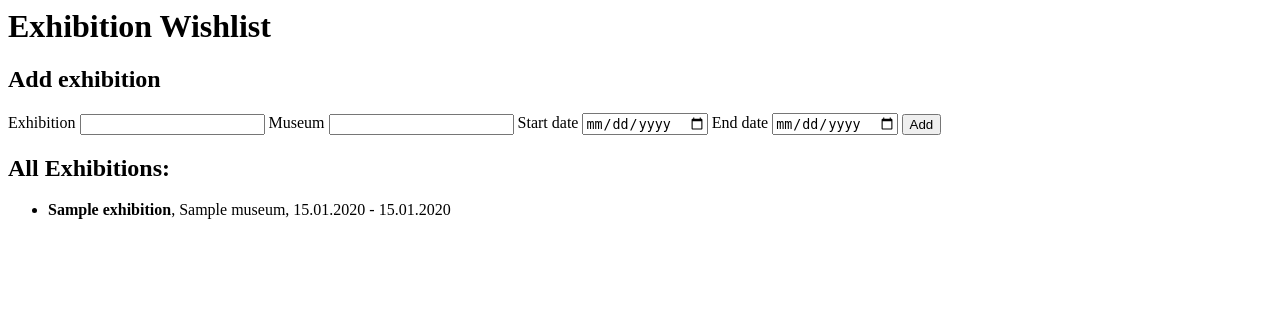
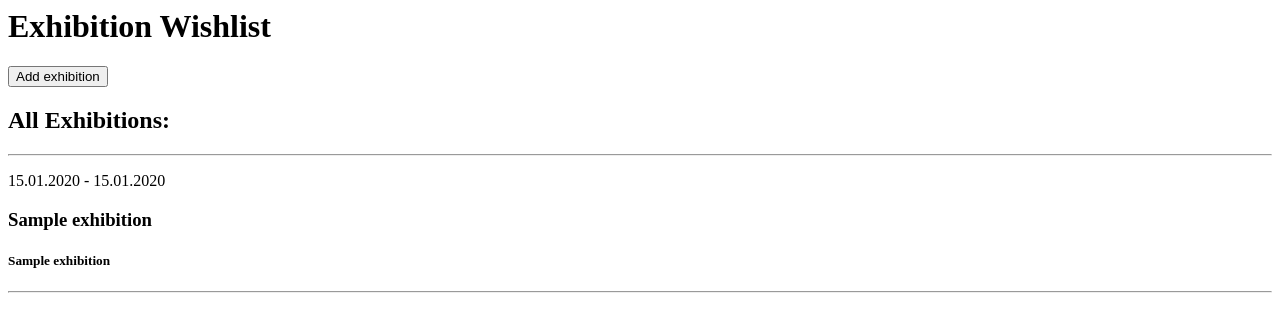
Before and after one commit to johannalehto/exhibition-wishlist, a Flask app: template templates/index.html in a window 1280 px wide. Shown: the top 332 px of the page. Run offline with Flask 3, Linux system fonts and the light colour scheme; the template is opened without the code that fills it: most values are stand-ins (such as "Sample title", 1, 10 or a date in 2020).

Commit message:
Refactor: remove pydantic models, add db methods for creating exhibition, fetch all in index.html

```diff
--- a/app.py
+++ b/app.py
@@ -1,61 +1,80 @@
-import datetime
+from os import getenv
 
-from flask import Flask
-from flask import redirect, render_template, request
-from pydantic import BaseModel
+from flask import Flask, redirect, render_template, request
+from flask_sqlalchemy import SQLAlchemy
+from sqlalchemy import text
 
-from flask_sqlalchemy import SQLAlchemy
 app = Flask(__name__)
-app.config["SQLALCHEMY_DATABASE_URI"] = "postgresql:///johannalehto"
+app.config["SQLALCHEMY_DATABASE_URI"] = getenv("DATABASE_URL")
 db = SQLAlchemy(app)
 
 
-class ExhibitionEntry(BaseModel):
-    name: str
-    museum: str
-    start_date: datetime.date
-    end_date: datetime.date
+@app.route("/", methods=["GET", "POST"])
+def index():
+    sql = text(
+        """
+        SELECT e.exhibition_name, e.start_date, e.end_date, m.museum_name
+        FROM exhibitions e
+        JOIN museums m ON e.museum_id = m.id
+    """
+    )
+    result = db.session.execute(sql)
+    all_exhibitions = result.fetchall()
+    return render_template("index.html", all_exhibitions=all_exhibitions)
 
 
-all_exhibitions = []
+def handle_museum(museum_name: str) -> int:
+    sql = text("SELECT id FROM museums WHERE museum_name = :museum_name")
+    result = db.session.execute(sql, {"museum_name": museum_name})
+    existing_museum_id = result.fetchone()
+
+    if existing_museum_id:
+        return existing_museum_id[0]
+    else:
+        sql = text(
+            "INSERT INTO museums (museum_name) VALUES (:museum_name) RETURNING id"
+        )
+        result = db.session.execute(sql, {"museum_name": museum_name})
+        new_museum_id = result.fetchone()
+        db.session.commit()
+        return new_museum_id[0]
 
 
-def create_exhibition_entry(
-        exhibition_name: str, museum_name: str, start_date: datetime, end_date: datetime
-) -> ExhibitionEntry | None:
-    return ExhibitionEntry(
-        name=exhibition_name if exhibition_name else None,
-        museum=museum_name if museum_name else None,
-        start_date=start_date if start_date else None,
-        end_date=end_date if end_date else None
-    )
-
-@app.route("/", methods=["GET", "POST"])
-def index():
-    if request.method == "POST":
-        exhibition_entry = create_exhibition_entry(
-            exhibition_name=str(request.form["exhibition_name"]),
-            museum_name=str(request.form["museum_name"]),
-            start_date=request.form["start_date"],
-            end_date=request.form["end_date"]
-        )
-        all_exhibitions.append(exhibition_entry)
-
-    result = db.session.execute("SELECT exhibition_name FROM exhibitions")
-    exhibitions = result.fetchall()
-    return render_template(
-        "index.html",
-        all_exhibitions=all_exhibitions
-    )
-
-
-@app.route("/add_exhibition")
+@app.route("/add_exhibition", methods=["GET"])
 def add_exhibition():
     return render_template("add_exhibition.html")
 
 
+@app.route("/create_exhibition", methods=["POST"])
+def create_exhibition():
+    exhibition_name = request.form["exhibition_name"]
+    museum_name = request.form["museum_name"]
+    start_date = request.form["start_date"]
+    end_date = request.form["end_date"]
+
+    museum_id = handle_museum(museum_name)
+
+    new_exhibition = {
+        "exhibition_name": exhibition_name,
+        "museum_id": museum_id,
+        "start_date": start_date,
+        "end_date": end_date,
+    }
+    sql = text(
+        """
+        INSERT INTO exhibitions (exhibition_name, museum_id, start_date, end_date)
+        VALUES (:exhibition_name, :museum_id, :start_date, :end_date)
+    """
+    )
+    try:
+        db.session.execute(sql, new_exhibition)
+        db.session.commit()
+    except Exception as e:
+        print("&&&& Error is this:", e)
+        print("&&&& new_exhibition values are these:", new_exhibition)
+    return redirect("/")
+
+
 @app.route("/exhibitions", methods=["POST"])
 def exhibitions():
-    return render_template(
-        "exhibitions.html"
-    )
+    return render_template("exhibitions.html")
--- a/templates/add_exhibition.html
+++ b/templates/add_exhibition.html
@@ -1,6 +1,6 @@
 <h2>Add exhibition</h2>
 
-<form action="/display_exhibitions" method="POST">
+<form action="/create_exhibition" method="POST">
     Exhibition
     <input type="text" name="exhibition_name">
     Museum
--- a/templates/index.html
+++ b/templates/index.html
@@ -1,25 +1,14 @@
 <h1>Exhibition Wishlist</h1>
 
-<h2>Add exhibition</h2>
-
-<form action="/" method="POST">
-    Exhibition
-    <input type="text" name="exhibition_name">
-    Museum
-    <input type="text" name="museum_name">
-    Start date
-    <input type="date" name="start_date">
-    End date
-    <input type="date" name="end_date">
-    <input type="submit" value="Add">
+<!-- button here directing to adding exhibition page-->
+<form action="/add_exhibition" method="GET">
+    <button type="submit" class="btn btn-primary">Add exhibition</button>
 </form>
-
     <h2>All Exhibitions:</h2>
-    <ul>
+    <hr>
         {% for exhibition in all_exhibitions %}
-            <li>
-                <strong>{{ exhibition.name }}</strong>, {{ exhibition.museum }},
-                {{ exhibition.start_date.strftime('%d.%m.%Y') }} - {{ exhibition.end_date.strftime('%d.%m.%Y') }}
-            </li>
+            <p>{{ exhibition.start_date.strftime('%d.%m.%Y') }} - {{ exhibition.end_date.strftime('%d.%m.%Y') }}</p>
+            <h3>{{ exhibition.exhibition_name }}</h3>
+            <h5>{{ exhibition.museum_name }}</h5>
+            <hr>
         {% endfor %}
-    </ul>
```
Also changed, not shown: templates/exhibitions.html (line endings or trailing spaces).
